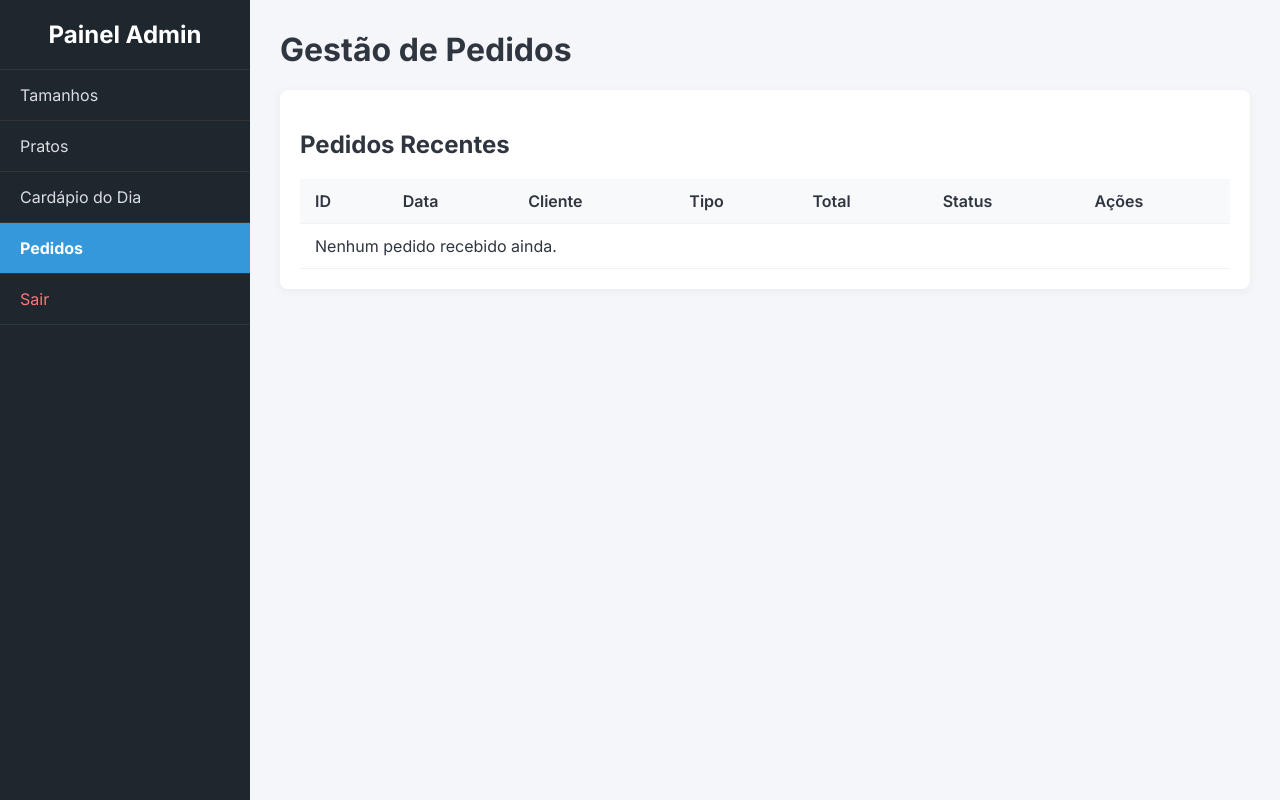
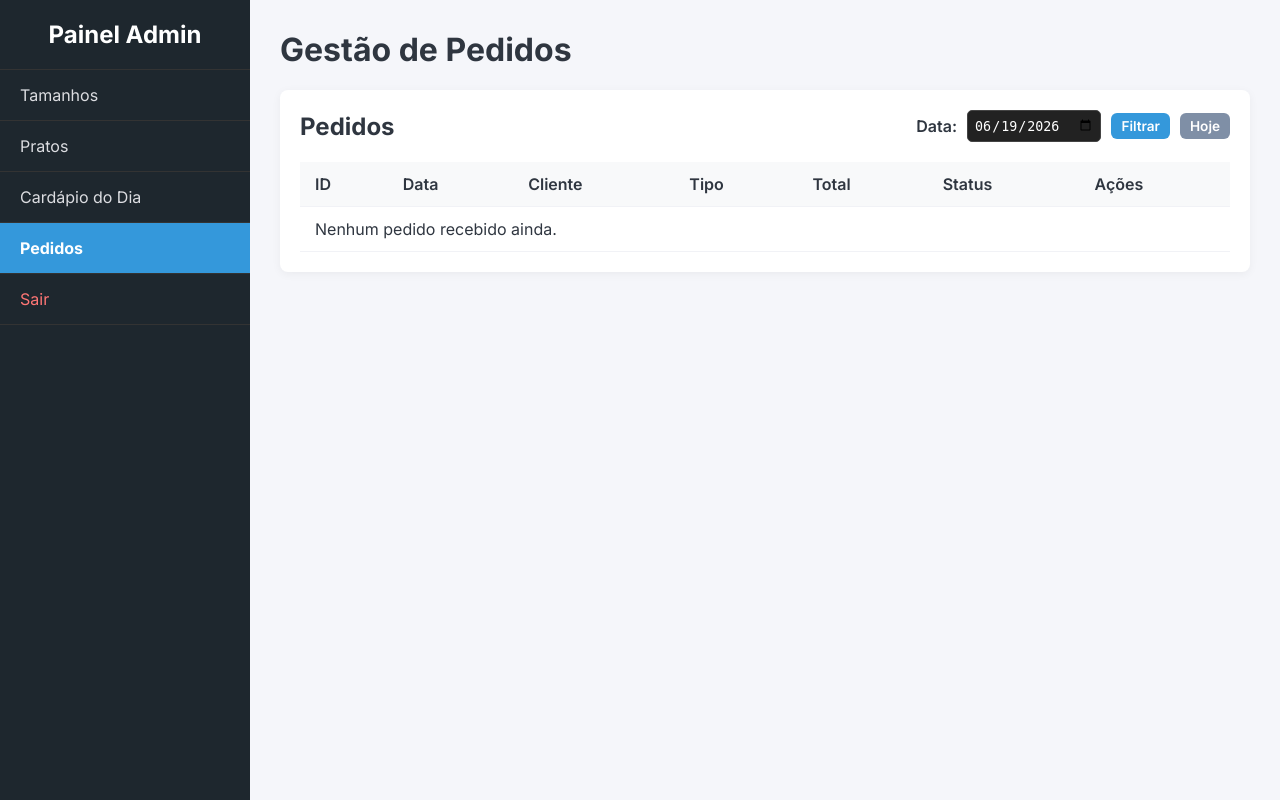
Before and after one commit to OtavioTadeu/sistema-restaurante, a Flask app: page /admin/pedidos in a window 1280 px wide. Run offline with Flask 3, Linux system fonts and the light colour scheme; the visitor is signed in with stand-in values (Sample User, id 1).

Commit message:
feat: adicionar filtro de datas na tela de pedidos e melhorar tratamento de exclusao

```diff
--- a/app.py
+++ b/app.py
@@ -269,10 +269,25 @@ def clear_cardapio():
 @login_required
 def admin_pedidos():
     try:
-        pedidos = Pedido.query.order_by(Pedido.data_hora.desc()).all()
-    except:
+        data_filtro_str = request.args.get('data')
+        if data_filtro_str:
+            data_filtro = datetime.strptime(data_filtro_str, '%Y-%m-%d').date()
+        else:
+            data_filtro = datetime.today().date()
+
+        start_of_day = datetime.combine(data_filtro, datetime.min.time())
+        end_of_day = datetime.combine(data_filtro, datetime.max.time())
+
+        pedidos = Pedido.query.filter(
+            Pedido.data_hora >= start_of_day,
+            Pedido.data_hora <= end_of_day
+        ).order_by(Pedido.data_hora.desc()).all()
+
+        data_filtro_str_formatada = data_filtro.strftime('%Y-%m-%d')
+    except Exception as e:
         pedidos = []
-    return render_template('admin_pedidos.html', pedidos=pedidos)
+        data_filtro_str_formatada = ""
+    return render_template('admin_pedidos.html', pedidos=pedidos, data_filtro=data_filtro_str_formatada)
 
 @app.route('/admin/atualizar_pedido/<int:pedido_id>', methods=['POST'])
 @login_required
--- a/templates/admin_pedidos.html
+++ b/templates/admin_pedidos.html
@@ -25,7 +25,15 @@
             </header>
 
             <section class="card">
-                <h2>Pedidos Recentes</h2>
+                <div style="display: flex; justify-content: space-between; align-items: center; margin-bottom: 20px; flex-wrap: wrap; gap: 10px;">
+                    <h2 style="margin: 0;">Pedidos</h2>
+                    <form action="{{ url_for('admin_pedidos') }}" method="GET" style="display: flex; gap: 10px; margin: 0; align-items: center;">
+                        <label for="data" style="margin: 0; font-weight: 600;">Data:</label>
+                        <input type="date" id="data" name="data" value="{{ data_filtro }}" style="padding: 6px; border-radius: 5px; border: 1px solid #444; background: #222; color: #fff;">
+                        <button type="submit" class="btn btn-primary btn-sm">Filtrar</button>
+                        <a href="{{ url_for('admin_pedidos') }}" class="btn btn-secondary btn-sm">Hoje</a>
+                    </form>
+                </div>
                 <div class="table-responsive">
                     <table class="admin-table">
                         <thead>
```
Also changed, not shown: 1 other file.
